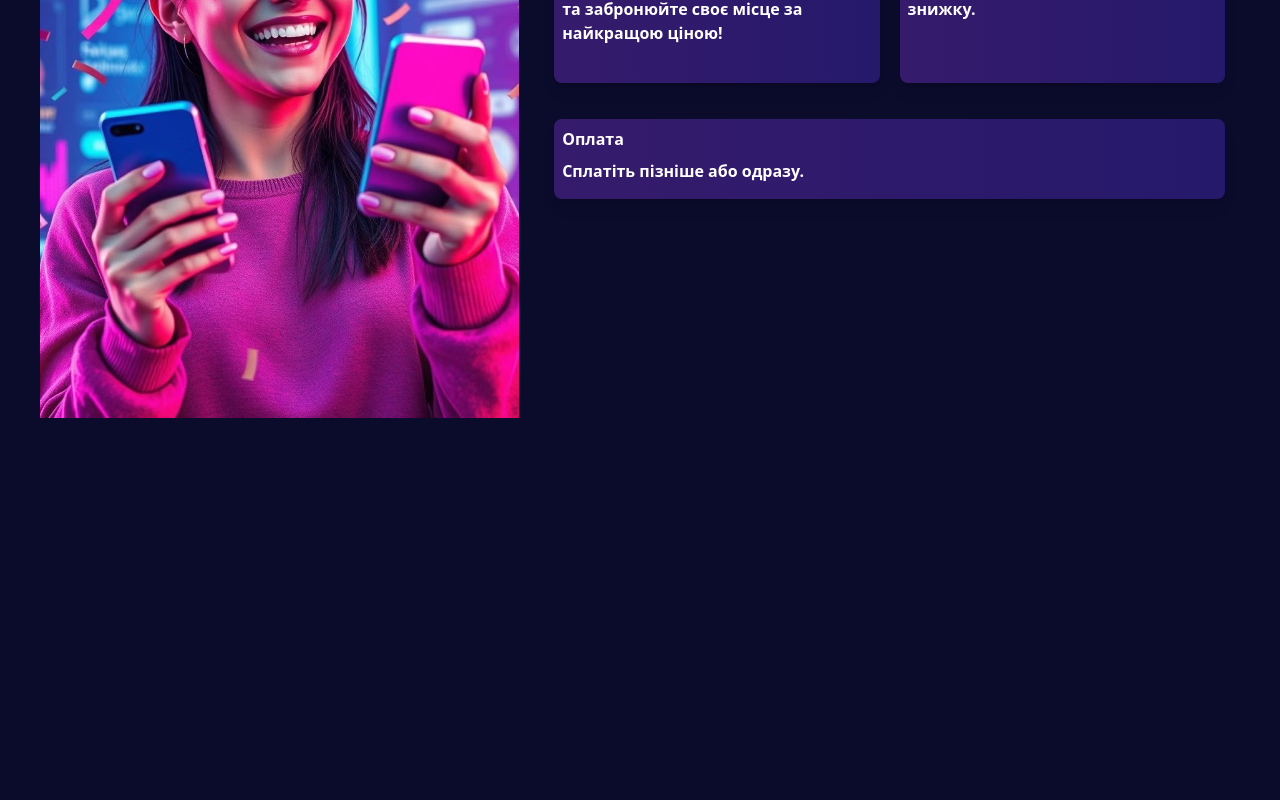
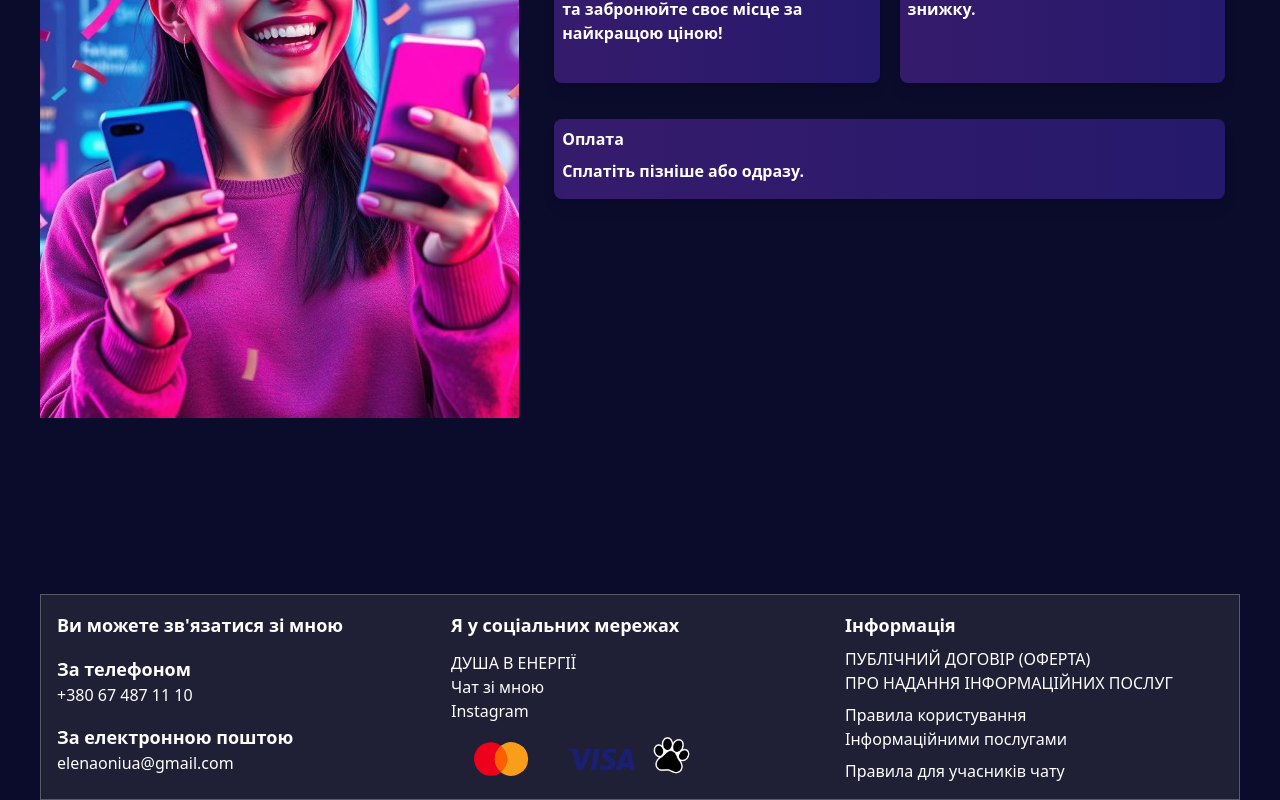
Before and after one commit to zegioni/astrology-landing, a Nuxt app: page / in a window 1280 px wide. Shown: the part 6530-7330 px from the top of the page. Before the commit the page ends 7124 px from the top, so only its background shows below. Built offline with nearby package versions, Linux system fonts and the light colour scheme.

Commit message:
add footer

```diff
--- a/app.vue
+++ b/app.vue
@@ -19,7 +19,14 @@
     </div>
   </transition> -->
   <div class="bg-color wrapper">
-    <NuxtLayout><NuxtPage /></NuxtLayout>
+    <NuxtLayout>
+      <div class="z-20 relative">
+        <NuxtPage />
+      </div>
+      <div class="z-10 relative">
+        <Footer />
+      </div>
+    </NuxtLayout>
   </div>
 </template>
 
```
